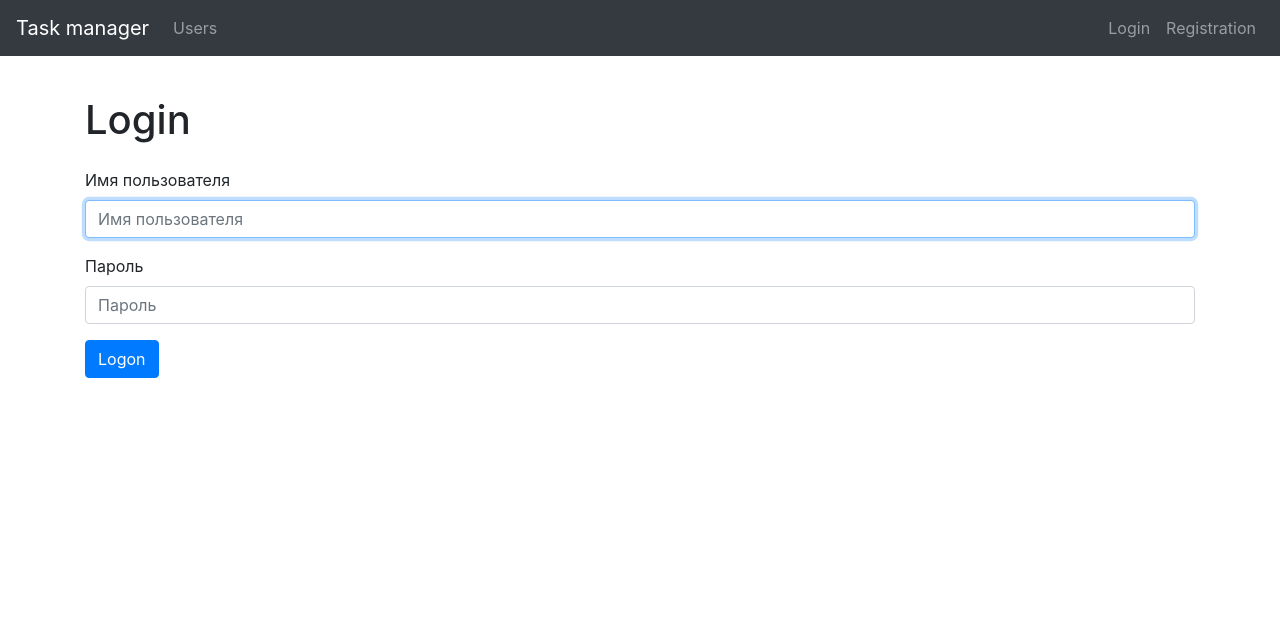
After one commit to Artlyne/python-project-lvl4, a Django app: page /login/ in a window 1280 px wide. The commit adds this page. Shown: the top 618 px of the page. Run offline with Django 3.2, Linux system fonts and the light colour scheme; some libraries are stand-ins or nearby versions.

Commit message:
feat: add user login/logout

```diff
--- a/pyproject.toml
+++ b/pyproject.toml
@@ -1,6 +1,6 @@
 [tool.poetry]
 name = "hexlet-code"
-version = "0.1.0"
+version = "0.2.0"
 description = "task management system"
 authors = ["Andrey Martsenius <artlynee@gmail.com>"]
 
--- a/task_manager/settings.py
+++ b/task_manager/settings.py
@@ -136,3 +136,7 @@
 # Heroku: Update database configuration from $DATABASE_URL.
 db_from_env = dj_database_url.config(conn_max_age=500)
 DATABASES['default'].update(db_from_env)
+
+
+LOGIN_REDIRECT_URL = 'home'
+LOGOUT_REDIRECT_URL = 'home'
--- a/task_manager/urls.py
+++ b/task_manager/urls.py
@@ -16,10 +16,13 @@
 from django.contrib import admin
 from django.urls import include, path
 from django.views.generic import TemplateView
+from django.contrib.auth.views import LoginView, LogoutView
 
 
 urlpatterns = [
+    path('', TemplateView.as_view(template_name="home.html"), name='home'),
     path('admin/', admin.site.urls),
-    path('', TemplateView.as_view(template_name="home.html"), name='home'),
+    path('login/', LoginView.as_view(template_name="login.html"), name='login'),
+    path('logout/', LogoutView.as_view(), name='logout'),
     path('users/', include('users.urls')),
 ]
--- a/templates/base.html
+++ b/templates/base.html
@@ -29,12 +29,18 @@
        </ul>
 
         <ul class="navbar-nav">
+          {% if request.user.is_authenticated %}
           <li class="nav-item">
-           <a class="nav-link" href="/login/">{% trans "Login" %}</a>
+            <a class="nav-link" href="{% url 'logout' %}">{% trans "Logout" %}</a>
+           </li>
+           {% else %}
+          <li class="nav-item">
+           <a class="nav-link" href="{% url 'login' %}">{% trans "Login" %}</a>
           </li>
           <li class="nav-item">
-           <a class="nav-link" href="/users/create/">{% trans "Registration" %}</a>
+           <a class="nav-link" href="{% url 'create' %}">{% trans "Registration" %}</a>
          </li>
+         {% endif %}
         </ul>
       </div>
     </nav>
--- /dev/null
+++ b/templates/login.html
@@ -0,0 +1,13 @@
+{% extends 'base.html' %}
+{% load bootstrap4 %}
+{% load i18n %}
+
+
+{% block content %}
+    <h1 class="my-4">{% trans "Login" %}</h1>
+    <form method="POST">
+        {% csrf_token %}
+        {% bootstrap_form form %}
+        <button type="submit" class="btn btn-primary">{% trans "Logon" %}</button>
+    </form>
+{% endblock %}
--- a/users/urls.py
+++ b/users/urls.py
@@ -1,6 +1,9 @@
+from users.forms import CreateUserForm
 from django.urls import path
-from users.views import UsersView
+from users.views import ListUsersView, CreateUserView
+
 
 urlpatterns = [
-    path('', UsersView.as_view(template_name='users/users.html'), name='users'),
+    path('', ListUsersView.as_view(), name='users'),
+    path('create/', CreateUserView.as_view(), name='create'),
 ]
```
Also changed, not shown: templates/users/create.html (added, +15 -0 lines), users/forms.py (added, +8 -0 lines), users/views.py (+11 -3 lines).
